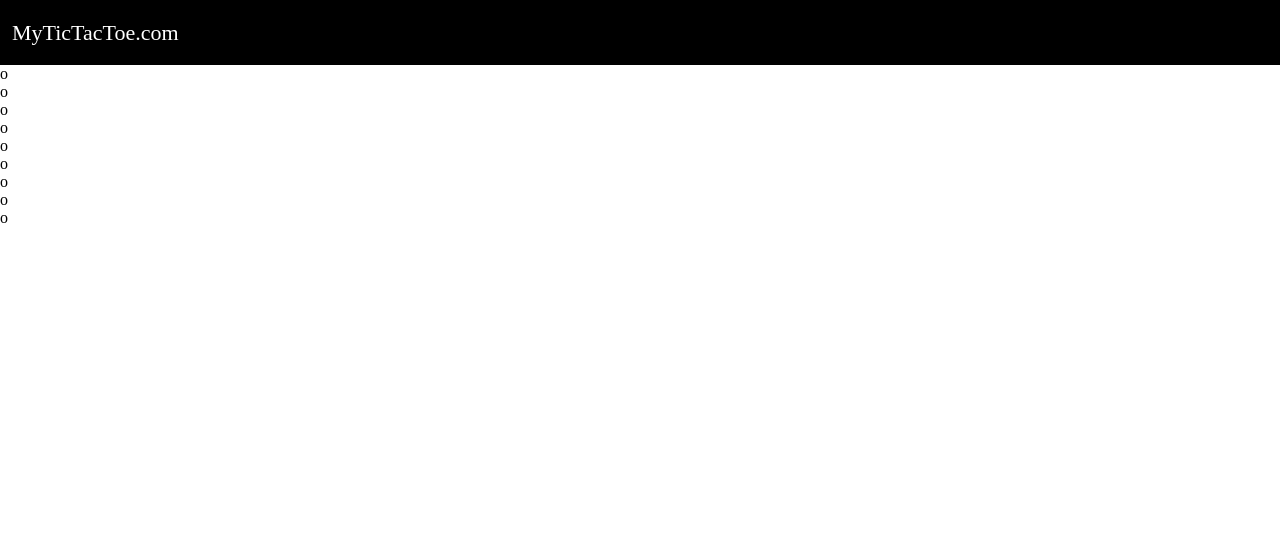
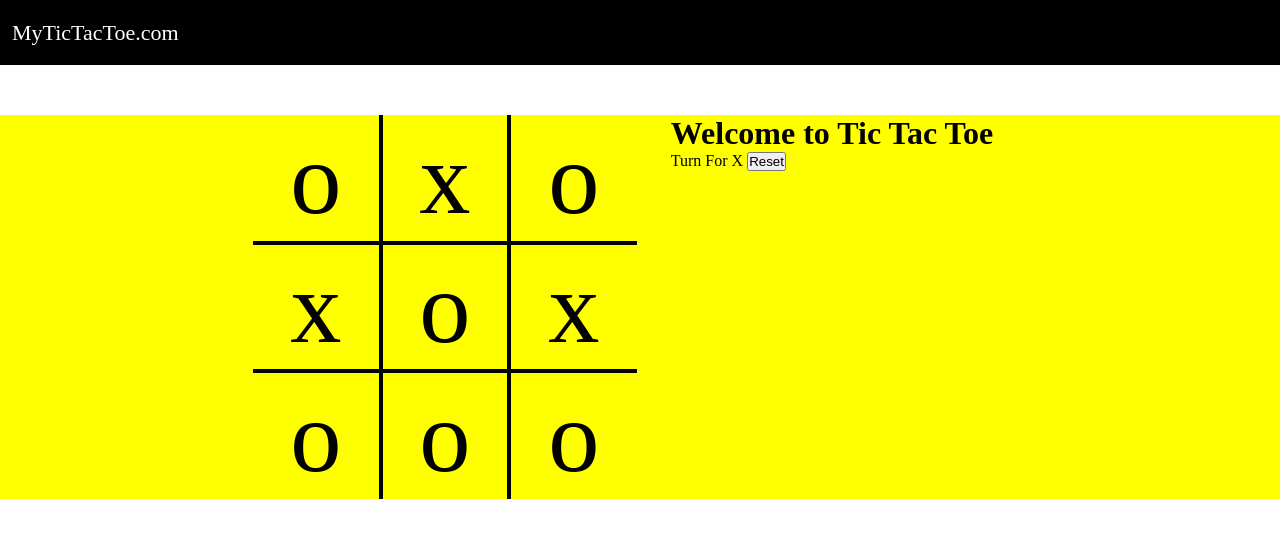
Before and after one commit to Sayantan131/mini_projects_in_js, a plain HTML site: page tictactoeGame/index.html in a window 1280 px wide. Drawn offline with Linux system fonts and the light colour scheme; a web font is replaced by a local one.

Commit message:
on to path

```diff
--- a/tictactoeGame/index.html
+++ b/tictactoeGame/index.html
@@ -19,17 +19,28 @@
     </nav>
     <div class="gameContainer">
         <div class="container">
+            <div class="box bl-0 bt-0"><span class="boxtext">o</span></div>
+            <div class="box bt-0"><span class="boxtext">x</span></div>
+            <div class="box bt-0 br-0"><span class="boxtext">o</span></div>
+            <div class="box bl-0"><span class="boxtext">x</span></div>
             <div class="box"><span class="boxtext">o</span></div>
-            <div class="box"><span class="boxtext">o</span></div>
-            <div class="box"><span class="boxtext">o</span></div>
-            <div class="box"><span class="boxtext">o</span></div>
-            <div class="box"><span class="boxtext">o</span></div>
-            <div class="box"><span class="boxtext">o</span></div>
-            <div class="box"><span class="boxtext">o</span></div>
-            <div class="box"><span class="boxtext">o</span></div>
-            <div class="box"><span class="boxtext">o</span></div>
+            <div class="box br-0"><span class="boxtext">x</span></div>
+            <div class="box bl-0 bb-0"><span class="boxtext">o</span></div>
+            <div class="box bb-0"><span class="boxtext">o</span></div>
+            <div class="box bb-0 br-0"><span class="boxtext">o</span></div>
         </div>
-
+        <div class="gameInfo">
+            <h1>Welcome to Tic Tac Toe</h1>
+            <div>
+                <span class="info">
+                    Turn For X
+                </span>
+                <button id="reset">Reset</button>
+            </div>
+            <div class="imgbox">
+                <img src="excited.gif" alt="">
+            </div>
+        </div>
     </div>
 
 
--- a/tictactoeGame/style.css
+++ b/tictactoeGame/style.css
@@ -16,6 +16,56 @@ nav{
     font-family: 'Aoboshi One', serif;
 }
 
+.gameContainer{
+    background-color: yellow;
+    display: flex;
+    justify-content: center;
+    margin-top: 50px;
+
+}
+.container{
+    display: grid;
+    grid-template-rows: repeat(3, 10vw);
+    grid-template-columns: repeat(3, 10vw);
+
+    font-family: 'Aoboshi One', serif;
+}
+
+.box{
+    border: 2px solid black;
+    display: flex;
+    justify-content: center;
+    font-size: 8vw;
+    align-items: center;
+    cursor: pointer;
+}
+
+.box:hover{
+    background-color: rgb(187, 151, 187);
+}
+
+.gameInfo{
+    padding: 0 34px;
+}
+
+.imgbox img{
+    display: none;
+}
+
+.bl-0{
+    border-left: 0;
+}
+.bt-0{
+    border-top: 0;
+}
+.br-0{
+    border-right: 0;
+}
+.bb-0{
+    border-bottom: 0;
+}
+
+
 
 
 
```
Also changed, not shown: tictactoeGame/excited.gif (added), 3 other files.
